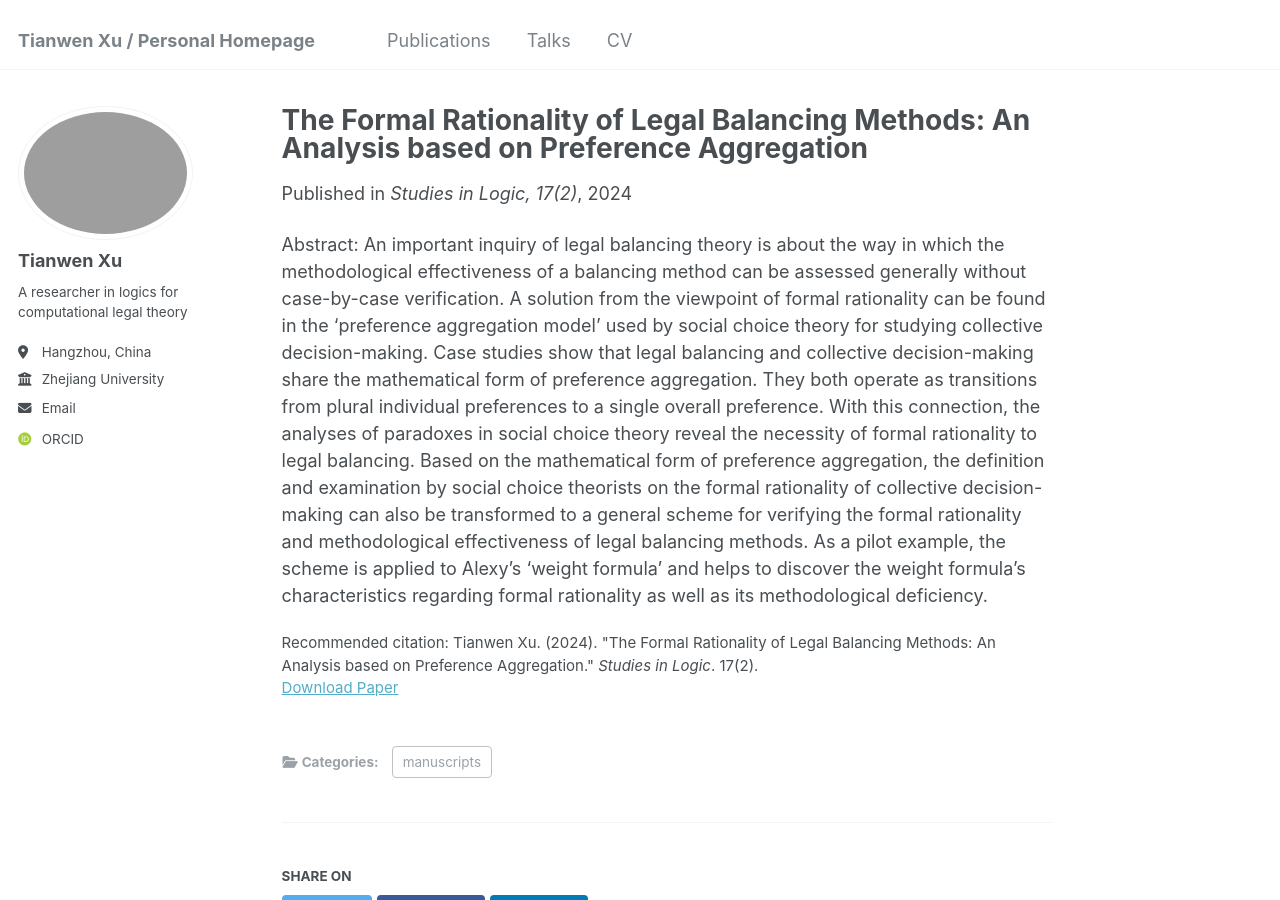
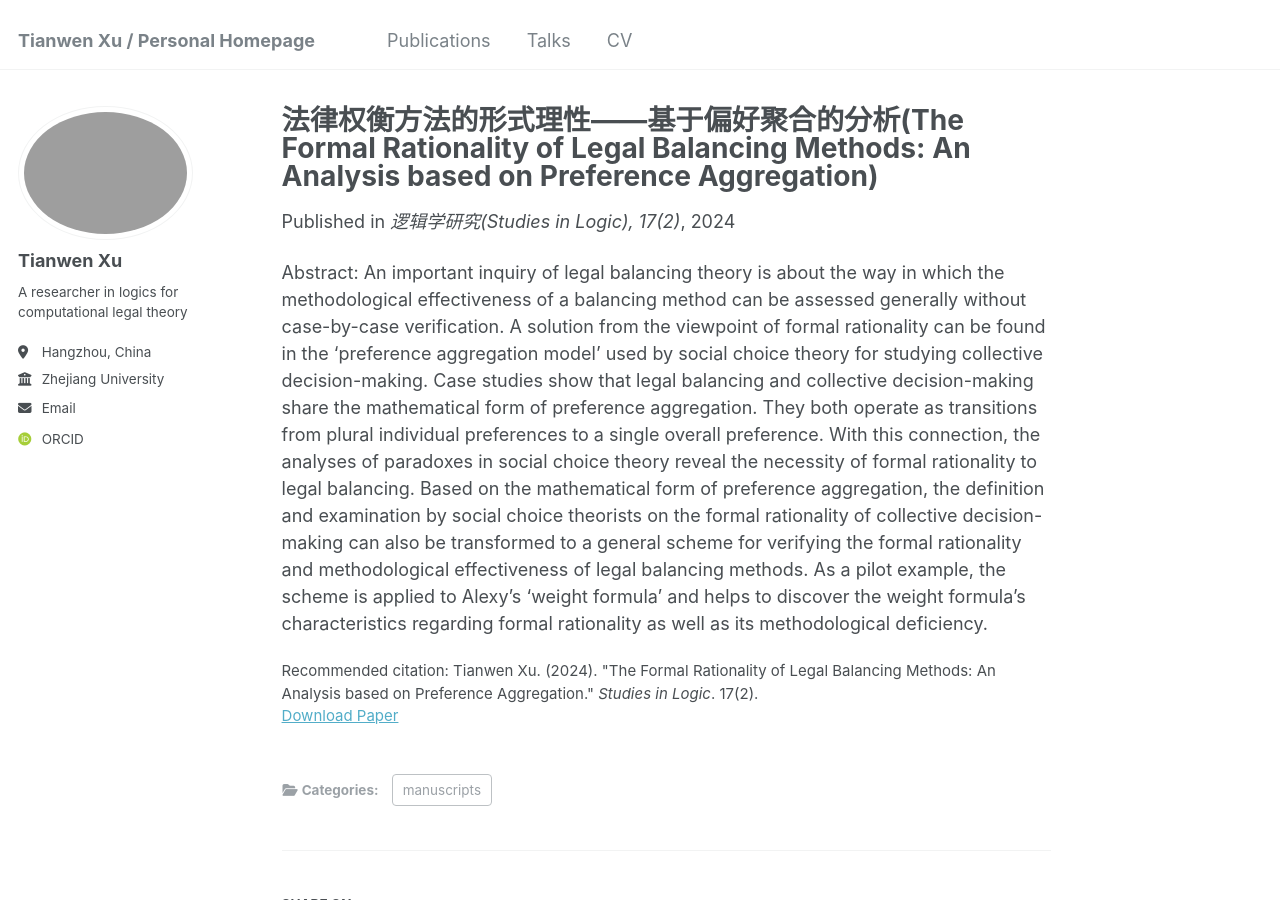
Before and after one commit to tianwenxu-lawlogic/tianwenxu-lawlogic.github.io, a Jekyll site: the page built from _publications/2024-02-17-balancing.md, in a window 1280 px wide and 900 px high. Built offline with Jekyll 4.4.1, drawn with Linux system fonts in a browser that asks for light colours; some web fonts are replaced.

Commit message:
Update 2024-02-17-balancing.md

```diff
--- a/_publications/2024-02-17-balancing.md
+++ b/_publications/2024-02-17-balancing.md
@@ -1,11 +1,11 @@
 ---
-title: "The Formal Rationality of Legal Balancing Methods: An Analysis based on Preference Aggregation"
+title: "法律权衡方法的形式理性——基于偏好聚合的分析(The Formal Rationality of Legal Balancing Methods: An Analysis based on Preference Aggregation)"
 collection: publications
 category: manuscripts
 permalink: /publication/The Formal Rationality of Legal Balancing Methods-An Analysis based on Preference Aggregation
 excerpt: 'Inspired by social choice and multi-criteria decision theory, this paper formalizes legal balancing methods as functions of preference aggregation, and proposes a procedure for testing their formal rationality. This paper is in Chinese.'
 date: 2024-02-17
-venue: 'Studies in Logic, 17(2)'
+venue: '逻辑学研究(Studies in Logic), 17(2)'
 paperurl: 'https://studiesinlogic.sysu.edu.cn/zh-hans/article/276'
 citation: 'Tianwen Xu. (2024). &quot;The Formal Rationality of Legal Balancing Methods: An Analysis based on Preference Aggregation.&quot; <i>Studies in Logic</i>. 17(2).'
 ---
```
